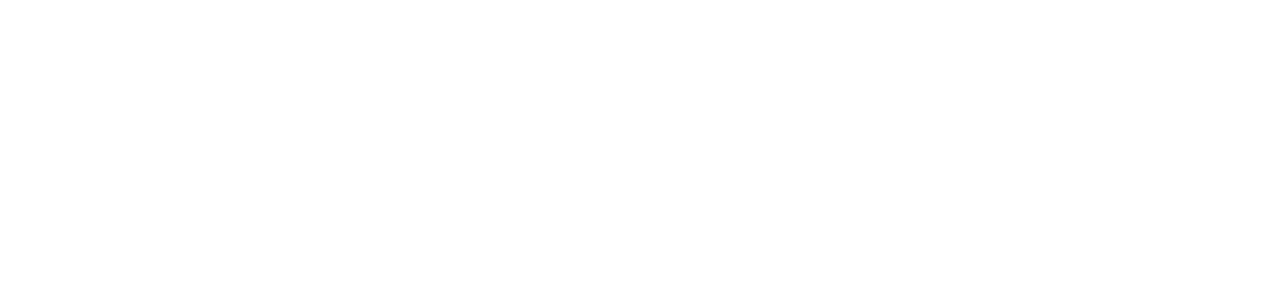
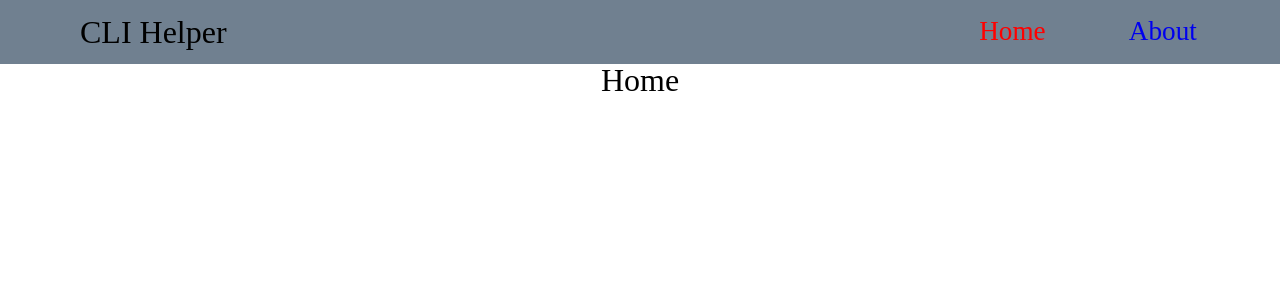
Before and after one commit to HitzeD/CommandLineUI, a React (Create React App) app: page / in a window 1280 px wide. Shown: the top 300 px of the page. Built offline with nearby package versions, Linux system fonts and the light colour scheme.

Commit message:
base files inserted

```diff
--- a/src/App.js
+++ b/src/App.js
@@ -1,5 +1,9 @@
 import React from 'react';
 import Header from './view/Header.js';
+import About from './view/About.js';
+import Home from './components/Home.js';
+
+import { Route } from 'react-router-dom';
 
 function App() {
   return (
@@ -7,6 +11,8 @@
 
       <Header />
 
+      <Route exact path="/" component={Home} />
+      <Route path="/about" component={About} />
 
     </div>
   );
--- /dev/null
+++ b/src/components/Home.js
@@ -0,0 +1,21 @@
+import React from 'react';
+
+
+export default class Home extends React.Component {
+    constructor(){
+        super();
+        this.state = {
+
+        }
+    }
+
+    render() {
+        return(
+            <div className="home-main">
+
+                <h1>Home</h1>
+
+            </div>
+        )
+    }
+}
--- a/src/components/Navbar.js
+++ b/src/components/Navbar.js
@@ -1,10 +1,27 @@
 import React from 'react';
-import { Route } from 'react-router-dom';
+import { NavLink } from 'react-router-dom';
 
 const Navbar = () => {
     return (
-        <div>
+        <div className="nav-main">
 
+            <div className="title">
+
+                <h1 className="main">CLI Helper</h1>
+
+            </div>
+
+            <div className="item-list">
+
+                <ul className="menu">
+
+                    <NavLink className="item" activeClassName="activeNav" exact to="/">Home</NavLink> {/* create active and reg class in SCSS */}
+
+                    <NavLink className="item" activeClassName="activeNav" to="/about">About</NavLink>
+
+                </ul>
+
+            </div>
 
         </div>
     )
--- a/src/index.js
+++ b/src/index.js
@@ -2,7 +2,7 @@
 import ReactDOM from 'react-dom';
 import {BrowserRouter as Router, withRouter} from 'react-router-dom';
 
-import './scss/general/index.scss';
+import './index.scss';
 import App from './App';
 
 const AppwithRouter = withRouter(App);
--- a/src/scss/general/index.scss
+++ b/src/index.scss
@@ -18,3 +18,5 @@
 @import './scss/general/App.scss';
 @import './scss/components/header.scss';
 @import './scss/components/navbar.scss';
+@import './scss/components/about.scss';
+@import './scss/components/home.scss';
--- /dev/null
+++ b/src/scss/components/about.scss
@@ -0,0 +1,8 @@
+.about-main {
+    display: flex;
+    justify-content: center;
+
+    h1 {
+        font-size: 3rem;
+    }
+}
--- a/src/scss/components/header.scss
+++ b/src/scss/components/header.scss
@@ -0,0 +1,4 @@
+.head-main {
+    background-color: slategray;
+    height: 4rem;
+}
--- /dev/null
+++ b/src/scss/components/home.scss
@@ -0,0 +1,8 @@
+.home-main {
+    display: flex;
+    justify-content: center;
+
+    h1 {
+        font-size: 2rem;
+    }
+}
--- a/src/scss/components/navbar.scss
+++ b/src/scss/components/navbar.scss
@@ -0,0 +1,35 @@
+.nav-main {
+    display: flex;
+
+    .title {
+        margin-top: 1rem;
+        width: 70%;
+
+        .main {
+            font-size: 2rem;
+            margin-left: 5rem;
+        }
+    }
+
+    .item-list {
+        margin-top: 1.1rem;
+        width: 30%;
+
+        .menu {
+            display: flex;
+            justify-content: space-evenly;
+            // flex-direction: row-reverse;
+
+            .item {
+                font-size: 1.7rem;
+                justify-items: baseline;
+                text-decoration: none;
+            }
+        }
+
+    }
+}
+
+.activeNav {
+    color: red; // add scss variable color
+}
--- a/src/scss/general/App.scss
+++ b/src/scss/general/App.scss
@@ -1,3 +1,3 @@
 .App {
-    font-size: 10px;
+    font-size: 62.5%;
 }
--- /dev/null
+++ b/src/view/About.js
@@ -0,0 +1,13 @@
+import React from 'react';
+
+const About = () => {
+    return (
+        <div className="about-main">
+
+            <h1>About Page</h1>
+
+        </div>
+    )
+}
+
+export default About;
--- a/src/view/Header.js
+++ b/src/view/Header.js
@@ -4,7 +4,7 @@
 
 const Header = () => {
     return(
-        <div>
+        <div className="head-main">
 
             <Navbar />
 
```
Also changed, not shown: src/logo.svg (deleted).
